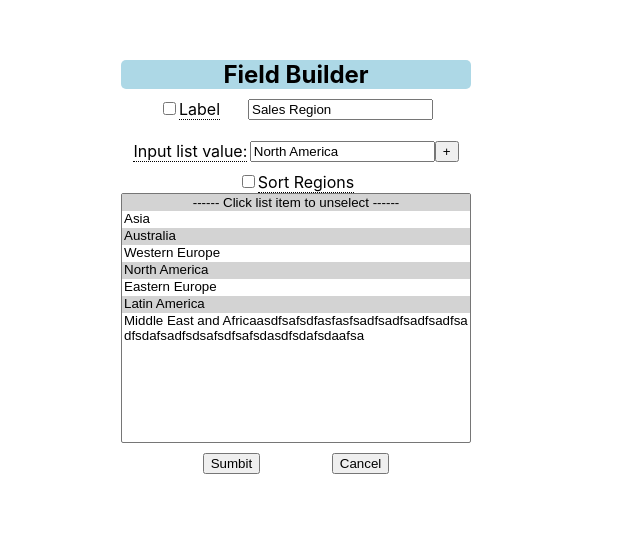
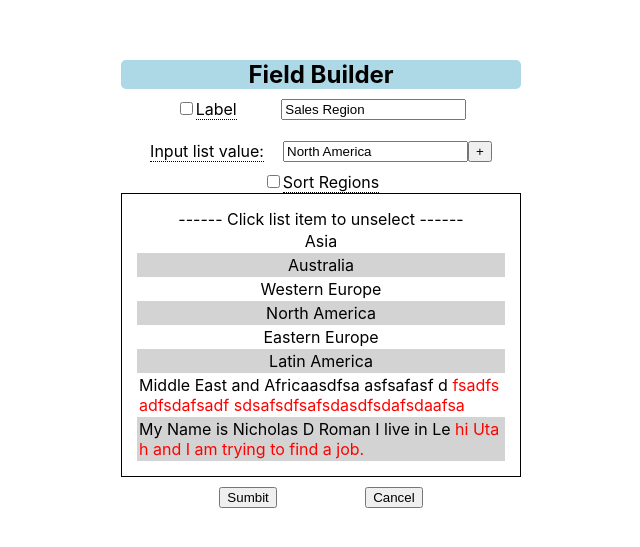
Before and after one commit to sonofdust/QuickBase, a React (Create React App) app: page / in a window 1280 px wide. Shown: the part 165-712 px from the top of the page, without its empty margins (344-984 px from the left). Built offline with nearby package versions, Linux system fonts and the light colour scheme.

Commit message:
Highlights text in red and wraps it

```diff
--- a/src/App.css
+++ b/src/App.css
@@ -1,4 +1,4 @@
-h2{
+h2 {
   background-color: lightblue;
   border-radius: 5px;
 }
@@ -11,7 +11,7 @@ h2{
 }
 
 .outter-div {
-  width: 350px;
+  width: 400px;
   height: 350px;
   position: absolute;
   top: 50%;
@@ -32,7 +32,7 @@ h2{
   padding: 5px;
   display: flex;
   padding: 10px;
-  justify-content:space-evenly;
+  justify-content: space-evenly;
 }
 
 table {
--- a/src/App.js
+++ b/src/App.js
@@ -16,12 +16,14 @@ const FieldService = {
         "North America",
         "Eastern Europe",
         "Latin America",
-        "Middle East and Africaasdfsafsdfasfasfsadfsadfsadfsadfsadfsdafsadfsdsafsdfsafsdasdfsdafsdaafsa"
+        "Middle East and Africaasdfsa asfsafasf dfsadfsadfsdafsadf sdsafsdfsafsdasdfsdafsdaafsa",
+        "My Name is Nicholas D Roman I live in Lehi Utah and I am trying to find a job."
       ],
       displayAlpha: false,
       default: "North America"
     };
   },
+
   saveField(fieldJson, setLoading) {
     delete fieldJson.loading;
     localStorage.setItem("quickBase", JSON.stringify(fieldJson));
@@ -59,17 +61,16 @@ class App extends Component {
     this.submitBtn = React.createRef();
     this.sortChoices();
   }
+
   setLoadingStatus = loading => {
     this.setState({
       loading
     });
   };
 
-  deleteItem = e => {
-    e.persist();
-    e.preventDefault();
+  deleteItem = item => {
     this.setState({
-      choices: this.state.choices.filter(item => item !== e.target.value)
+      choices: this.state.choices.filter(choice => choice !== item)
     });
   };
 
@@ -81,8 +82,9 @@ class App extends Component {
     }
   };
 
-  handelSortCheckBox = e => {
+  handleSortCheckBox = e => {
     e.persist();
+
     this.setState(
       {
         displayAlpha: e.target.checked
@@ -98,15 +100,15 @@ class App extends Component {
   validateInputValues = () => {
     this.submitBtn.disabled =
       this.state.required && this.state.label.trim().length === 0;
-    //   if (this.submitBtn.disabled) {
-    if (this.state.label.trim().length === 0) {
+
+    if (this.submitBtn.disabled) {
       alert("If label required, label input cannot be blank.");
     }
   };
 
   //*************************************** PROCESS LABLE INPUT ************************************************
 
-  handelRequiredCheckBox = e => {
+  handleRequiredCheckBox = e => {
     e.persist();
 
     this.setState({
@@ -114,7 +116,7 @@ class App extends Component {
     });
   };
 
-  handelLabelChange = e => {
+  handleLabelChange = e => {
     e.preventDefault();
     this.setState(
       {
@@ -125,6 +127,7 @@ class App extends Component {
       }
     );
   };
+
   //*************************************** PROCESS LIST INPUT ************************************************
   addToList = () => {
     if (
@@ -175,6 +178,7 @@ class App extends Component {
       FieldService.saveField(this.state, this.setLoadingStatus);
     }
   };
+
   handleSubmit = e => {
     e.persist();
     e.preventDefault();
@@ -197,7 +201,10 @@ class App extends Component {
     if (this.state.loading)
       return (
         <div>
-          <img className="outter-div" src="https://upload.wikimedia.org/wikipedia/commons/b/b1/Loading_icon.gif" />
+          <img
+            className="outter-div"
+            src="https://upload.wikimedia.org/wikipedia/commons/b/b1/Loading_icon.gif"
+          />
         </div>
       );
 
@@ -205,9 +212,9 @@ class App extends Component {
       <div className="outter-div">
         <h2 className="center">Field Builder</h2>
         <Labelinput
-          handelRequiredCheckBox={this.handelRequiredCheckBox}
+          handleRequiredCheckBox={this.handleRequiredCheckBox}
           label={this.state.label}
-          handelLabelChange={this.handelLabelChange}
+          handleLabelChange={this.handleLabelChange}
           required={this.state.required}
         />
         <div className="container center">
@@ -239,7 +246,7 @@ class App extends Component {
                 this.sortCheckNode = node;
               }}
               checked={this.state.displayAlpha}
-              onChange={this.handelSortCheckBox}
+              onChange={this.handleSortCheckBox}
             />
             <Tooltip
               label={"Sort Regions"}
--- a/src/components/selectionlist/selectionlist.css
+++ b/src/components/selectionlist/selectionlist.css
@@ -1,15 +1,27 @@
-  option.break {
-    word-break: break-all;
-    white-space: normal;
+option.break {
+  word-break: break-all;
+  white-space: normal;
 }
 
-.center {
+.list-wrapper {
+  border: 1px solid black;
+  padding: 15px;
+}
+
+.list-title {
+  display: flex;
+  justify-content: center;
+}
+
+.option {
   display: flex;
   align-items: center;
   justify-content: center;
   margin: auto;
- }
-
+  word-break: break-all;
+  cursor: pointer;
+  padding: 2px;
+}
 
 select {
   display: block;
--- a/src/components/selectionlist/selectionlist.js
+++ b/src/components/selectionlist/selectionlist.js
@@ -1,25 +1,41 @@
 import React from "react";
 import "./selectionlist.css";
+
 export class Selectionlist extends React.Component {
-//  constructor(props) {
-//    super(props);
-//  }
+  getOptionValue(value, maxLimit) {
+    if (value.length < maxLimit) {
+      return (
+        <div
+          className="row option"
+          onClick={this.props.deleteItem.bind(this, value)}
+        >
+          {value}
+        </div>
+      );
+    }
+
+    const normalText = value.substring(0, maxLimit);
+    const redText = value.substring(maxLimit);
+
+    return (
+      <div
+        className="row option"
+        onClick={this.props.deleteItem.bind(this, value)}
+      >
+        <span>
+          {normalText} <font color="red">{redText}</font>
+        </span>
+      </div>
+    );
+  }
 
   render() {
+    const maxLineLimit = 40;
+
     return (
-      <div>
-          <select size="8" onChange={this.props.deleteItem}>
-            <option className="row center">
-              ------ Click list item to unselect ------
-            </option>
-            {this.props.choices.map(choice => {
-              return (
-                <option key={choice} value={choice}  className="row break">
-                  {choice}
-                </option>
-              );
-            })}
-          </select>
+      <div className="list-wrapper">
+        <div className="list-title">------ Click list item to unselect ------</div>
+        {this.props.choices.map(choice => this.getOptionValue(choice, maxLineLimit))}
       </div>
     );
   }
```
